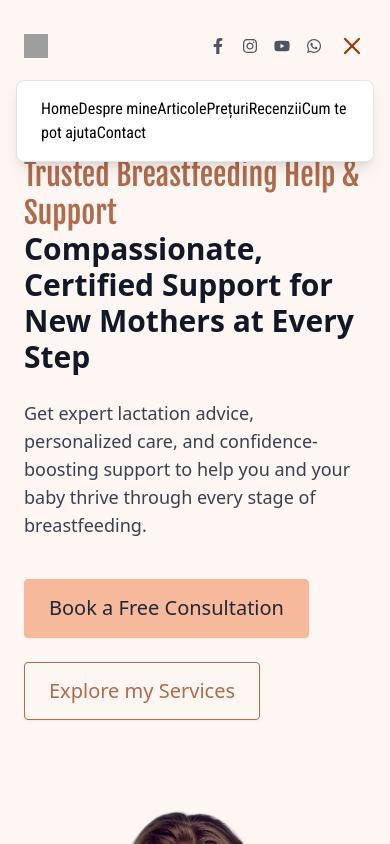
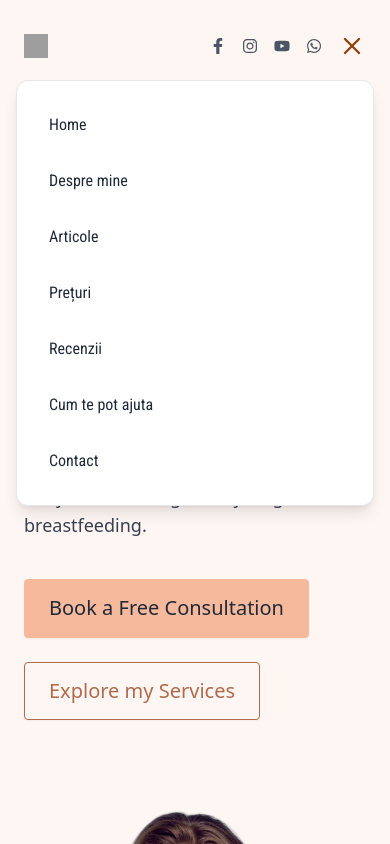
Before and after one commit to ArcadiiFlorean/Breastfeeding-Help-Support, a React (Vite) app: page / in a window 390 px wide. Both pictures are taken after a click on the button "Toggle menu". Shown: the top 844 px of the page. Built offline with nearby package versions, Linux system fonts and the light colour scheme; grey boxes are pictures that could not be loaded.

Commit message:
burger menu

```diff
--- a/src/components/Header/HeaderNavbar.jsx
+++ b/src/components/Header/HeaderNavbar.jsx
@@ -40,31 +40,32 @@ function HeaderNavbar({ menuOpen, setMenuOpen }) {
       </nav>
 
       {/* Meniu mobil */}
-      {menuOpen && (
-        <div className="md:hidden absolute top-20 right-4 left-4 bg-white border rounded-lg shadow-lg py-4 px-6 space-y-3 z-50 text-gray-700 text-base font-robotoCondensed">
-          <a href="#page-0" onClick={() => setMenuOpen(false)} className={commonClass} style={linkStyle}>
-            Home
+{menuOpen && (
+  <div className="md:hidden absolute top-20 right-4 left-4 bg-white border rounded-xl shadow-lg py-6 px-4 z-50">
+    <ul className="space-y-4 text-gray-800 font-robotoCondensed text-base">
+      {[
+        { href: "#page-0", label: "Home" },
+        { href: "#about", label: "Despre mine" },
+        { href: "#blog", label: "Articole" },
+        { href: "#contact", label: "Prețuri" },
+        { href: "#reviews", label: "Recenzii" },
+        { href: "#services", label: "Cum te pot ajuta" },
+        { href: "#faq", label: "Contact" },
+      ].map((item) => (
+        <li key={item.href}>
+          <a
+            href={item.href}
+            onClick={() => setMenuOpen(false)}
+            className="block px-4 py-2 rounded hover:bg-[#fef6f2] hover:text-[#b06b4c] transition-all duration-200"
+          >
+            {item.label}
           </a>
-          <a href="#about" onClick={() => setMenuOpen(false)} className={commonClass} style={linkStyle}>
-            Despre mine
-          </a>
-          <a href="#blog" onClick={() => setMenuOpen(false)} className={commonClass} style={linkStyle}>
-            Articole
-          </a>
-          <a href="#contact" onClick={() => setMenuOpen(false)} className={commonClass} style={linkStyle}>
-            Prețuri
-          </a>
-          <a href="#reviews" onClick={() => setMenuOpen(false)} className={commonClass} style={linkStyle}>
-            Recenzii
-          </a>
-          <a href="#services" onClick={() => setMenuOpen(false)} className={commonClass} style={linkStyle}>
-            Cum te pot ajuta
-          </a>
-          <a href="#faq" onClick={() => setMenuOpen(false)} className={commonClass} style={linkStyle}>
-            Contact
-          </a>
-        </div>
-      )}
+        </li>
+      ))}
+    </ul>
+  </div>
+)}
+
     </>
   );
 }
```
